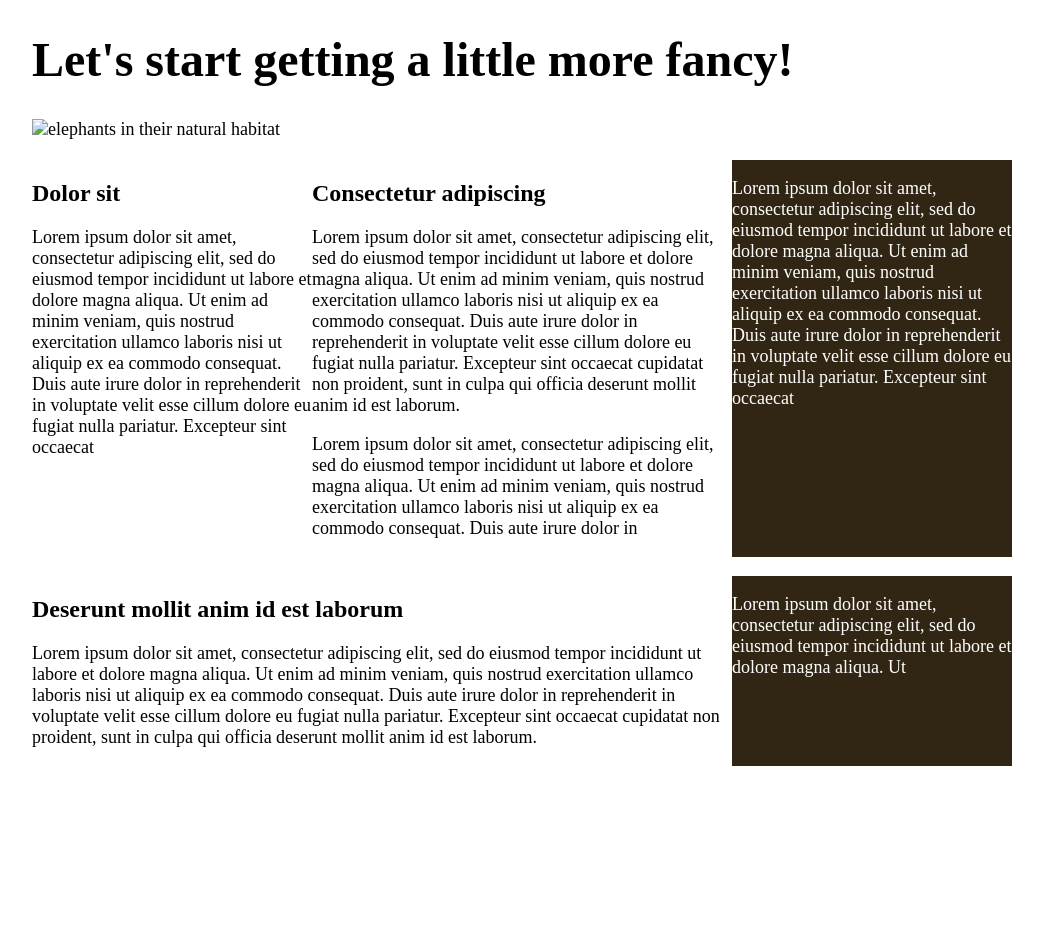
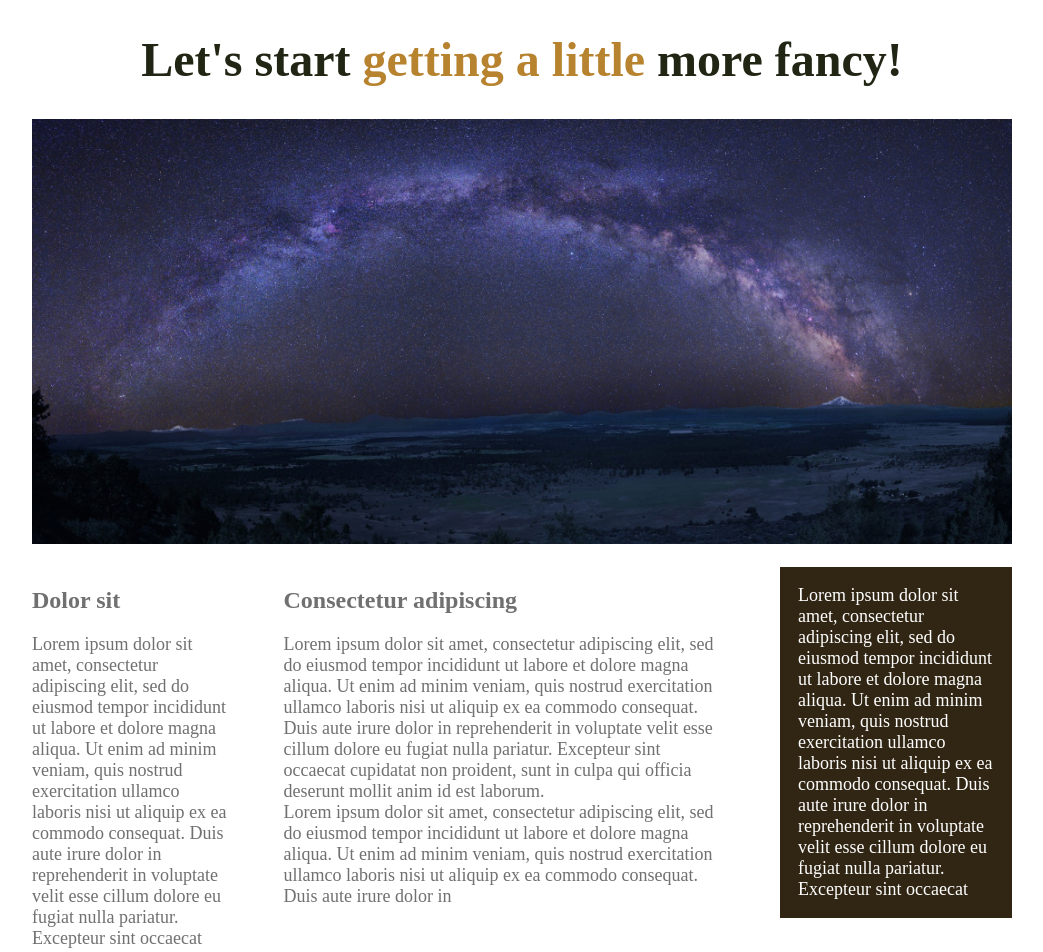
Before and after one commit to ofu997/frontendPractice, a plain HTML site: page index.html in a window 1280 px wide. Shown: the top 952 px of the page, without its empty margins (118-1161 px from the left). Before the commit the page ends 800 px from the top, so only its background shows below. Drawn offline with Linux system fonts and the light colour scheme.

Commit message:
practice adding columns in a layout

```diff
--- a/css/style.css
+++ b/css/style.css
@@ -1,42 +1,72 @@
+/*
+justify-content always main axis
+align-items always cross axis
+ */
+body {
+  font-size: 1.125rem;
+  color: #707070;
+  margin: 0;
+}
+
 .container {
   max-width: 980px;
   background-color: #fff;
   margin: 0 auto;
+  width: 95%;
+}
+/* Typography */
+h1 {
+  font-size: 3rem;
+  color: #212614;
+  text-align: center;
 }
 
-h1 {
-  font-size: 3rem;
+h1 span {
+  color: #b7832f;
 }
 
 h2 {
   font-size: 1.5rem;
 }
 
-body {
-  font-size: 1.125rem;
+p{
+  margin: 0;
+}
+/* Layout */
+.col-1 {
+  width: 20%;
 }
 
 .col-2 {
-  flex: 2;
-  /* border: 2px solid springgreen; */
+  width: 45%;
 }
 
 .col-3 {
-  flex: 3;
-  /* border: 2px solid springgreen; */
-}
-
-.col-5 {
-  flex: 5;
-  /* border: 2px solid springgreen; */
+  width: 70%;
 }
 
 .columns {
   display: flex;
-  margin: 2% auto;
+  justify-content: space-between;
+  margin: 1em auto;
+  align-items: flex-start;
+}
+
+@media (max-width: 600px) {
+  .columns {
+    flex-direction: column;
+  }
+  .col-1, .col-2, .col-3 {
+    width: 100%;
+  }
 }
 
 .light-on-dark {
   background-color: #312614;
-  color: #fff
+  color: #fff;
+  padding: 1em;
 }
+
+img {
+  max-width: 100%;
+}
--- a/index.html
+++ b/index.html
@@ -8,30 +8,30 @@
 </head>
 <body>
   <div class="container">
-    <h1>Let's start getting a little more fancy!  </h1>
-    <img src="images/elephants.jpg" alt="elephants in their natural habitat">
+    <h1>Let's start <span>getting a little</span> more fancy!  </h1>
+    <img src="images/milkyWay.jpg" alt="elephants in their natural habitat">
     <!-- upper textboxes -->
     <div class="columns">
-        <div class="col-2">
+        <div class="col col-1">
             <h2>Dolor sit</h2>
             <p>Lorem ipsum dolor sit amet, consectetur adipiscing elit, sed do eiusmod tempor incididunt ut labore et dolore magna aliqua. Ut enim ad minim veniam, quis nostrud exercitation ullamco laboris nisi ut aliquip ex ea commodo consequat. Duis aute irure dolor in reprehenderit in voluptate velit esse cillum dolore eu fugiat nulla pariatur. Excepteur sint occaecat</p>
         </div>
-        <div class="col-3">
+        <div class="col col-2">
             <h2>Consectetur adipiscing</h2>
             <p>Lorem ipsum dolor sit amet, consectetur adipiscing elit, sed do eiusmod tempor incididunt ut labore et dolore magna aliqua. Ut enim ad minim veniam, quis nostrud exercitation ullamco laboris nisi ut aliquip ex ea commodo consequat. Duis aute irure dolor in reprehenderit in voluptate velit esse cillum dolore eu fugiat nulla pariatur. Excepteur sint occaecat cupidatat non proident, sunt in culpa qui officia deserunt mollit anim id est laborum.</p>
             <p>Lorem ipsum dolor sit amet, consectetur adipiscing elit, sed do eiusmod tempor incididunt ut labore et dolore magna aliqua. Ut enim ad minim veniam, quis nostrud exercitation ullamco laboris nisi ut aliquip ex ea commodo consequat. Duis aute irure dolor in </p>
         </div>
-        <div class="col-2 light-on-dark">
+        <div class="col col-1 light-on-dark">
             <p>Lorem ipsum dolor sit amet, consectetur adipiscing elit, sed do eiusmod tempor incididunt ut labore et dolore magna aliqua. Ut enim ad minim veniam, quis nostrud exercitation ullamco laboris nisi ut aliquip ex ea commodo consequat. Duis aute irure dolor in reprehenderit in voluptate velit esse cillum dolore eu fugiat nulla pariatur. Excepteur sint occaecat</p>
         </div>
     </div>
     <!-- lower textboxes-->
     <div class="columns">
-        <div class="col-5">
+      <div class='col col-3'>
           <h2>Deserunt mollit anim id est laborum</h2>
           <p>Lorem ipsum dolor sit amet, consectetur adipiscing elit, sed do eiusmod tempor incididunt ut labore et dolore magna aliqua. Ut enim ad minim veniam, quis nostrud exercitation ullamco laboris nisi ut aliquip ex ea commodo consequat. Duis aute irure dolor in reprehenderit in voluptate velit esse cillum dolore eu fugiat nulla pariatur. Excepteur sint occaecat cupidatat non proident, sunt in culpa qui officia deserunt mollit anim id est laborum.</p>
       </div>
-        <div class="col-2 light-on-dark">
+      <div class='col col-1 light-on-dark'>
           <p>Lorem ipsum dolor sit amet, consectetur adipiscing elit, sed do eiusmod tempor incididunt ut labore et dolore magna aliqua. Ut</p>
       </div>
     </div>
```
Also changed, not shown: css/navigation-styles.css (added, +22 -0 lines), navigation.html (added, +21 -0 lines), images/milkyWay.jpg (added). Lines whose indentation alone changed are shown as unchanged.
